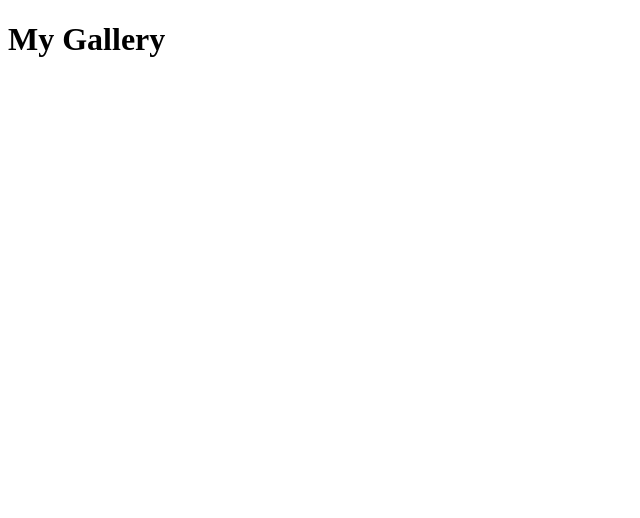
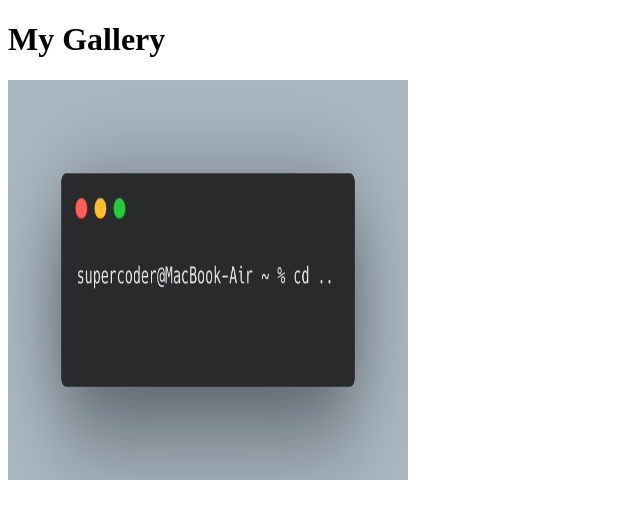
Before and after one commit to ange-ina/New-rep, a plain HTML site: page index.html in a window 1280 px wide. Shown: the whole page, without its empty margins (0-640 px from the left). Drawn offline with Linux system fonts and the light colour scheme.

Commit message:
new index

```diff
--- /dev/null
+++ b/assets/css/style.css
@@ -0,0 +1,4 @@
+img{
+    height: 400px;
+    width: 400px;
+}
--- a/index.html
+++ b/index.html
@@ -4,8 +4,12 @@
     <meta charset="UTF-8">
     <meta name="viewport" content="width=, initial-scale=1.0">
     <title>Document</title>
+    <link rel="stylesheet" href="assets/css/style.css">
 </head>
 <body>
     <h1>My Gallery</h1>
+    <article>
+        <img src="assets/img/5.png" alt="">
+    </article>
 </body>
 </html>
```
Also changed, not shown: assets/img/5.png (added).
